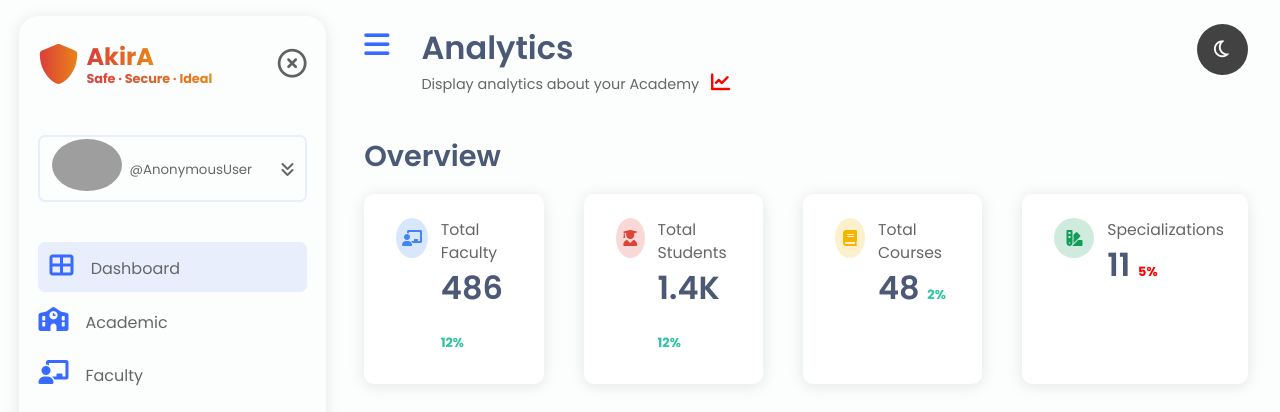
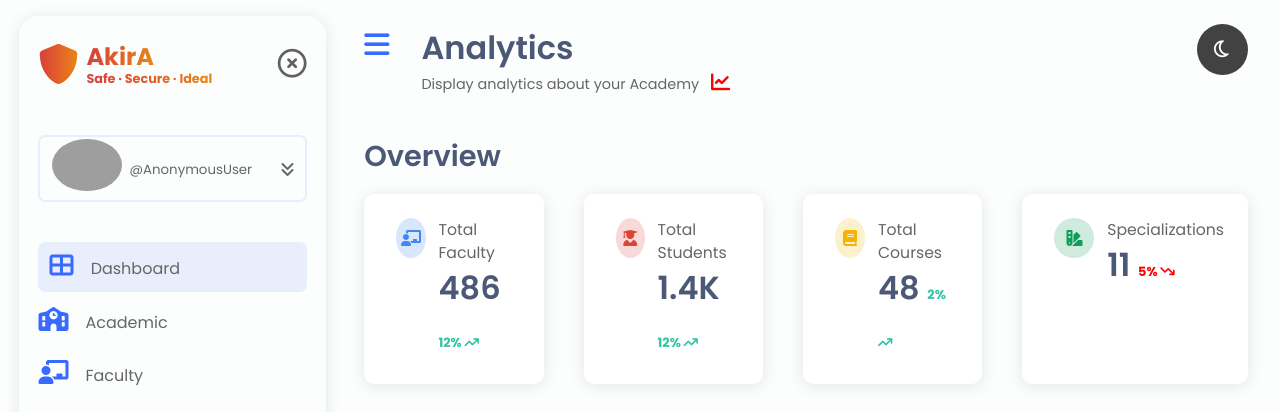
Before and after one commit to 4akhilkumar/akira_project, a Django app: template akira_apps/staff/templates/staff/hod_templates/hod_dashboard.html in a window 1280 px wide. Shown: the top 412 px of the page. Run offline with Django 3.2, Linux system fonts and the light colour scheme; the template is opened without the code that fills it, so the values that code supplies are empty; some libraries are stand-ins or nearby versions; grey boxes are pictures that could not be loaded.

Commit message:
icons for up-down indication

```diff
--- a/akira_apps/staff/templates/staff/hod_templates/hod_dashboard.html
+++ b/akira_apps/staff/templates/staff/hod_templates/hod_dashboard.html
@@ -58,7 +58,7 @@
       </div>
       <div class="analytic-info">
           <h4>Total Faculty</h4>
-          <h1>486 <small class="text-success">12%</small></h1>
+          <h1>486 <small class="text-success">12% <i class="fa-solid fa-arrow-trend-up"></i></small></h1>
       </div>
   </div>
   <div class="analytic">
@@ -67,7 +67,7 @@
     </div>
     <div class="analytic-info">
         <h4>Total Students</h4>
-        <h1>1.4K <small class="text-success">12%</small></h1>
+        <h1>1.4K <small class="text-success">12% <i class="fa-solid fa-arrow-trend-up"></i></small></h1>
     </div>
   </div>
   <div class="analytic">
@@ -76,7 +76,7 @@
       </div>
       <div class="analytic-info">
           <h4>Total Courses</h4>
-          <h1>48 <small class="text-success">2%</small></h1>
+          <h1>48 <small class="text-success">2% <i class="fa-solid fa-arrow-trend-up"></i></small></h1>
       </div>
   </div>
   <div class="analytic">
@@ -85,7 +85,7 @@
     </div>
     <div class="analytic-info">
         <h4>Specializations</h4>
-        <h1>11 <small class="text-danger">5%</small></h1>
+        <h1>11 <small class="text-danger">5% <i class="fa-solid fa-arrow-trend-down"></i></small></h1>
     </div>
   </div>
 </div>
```
